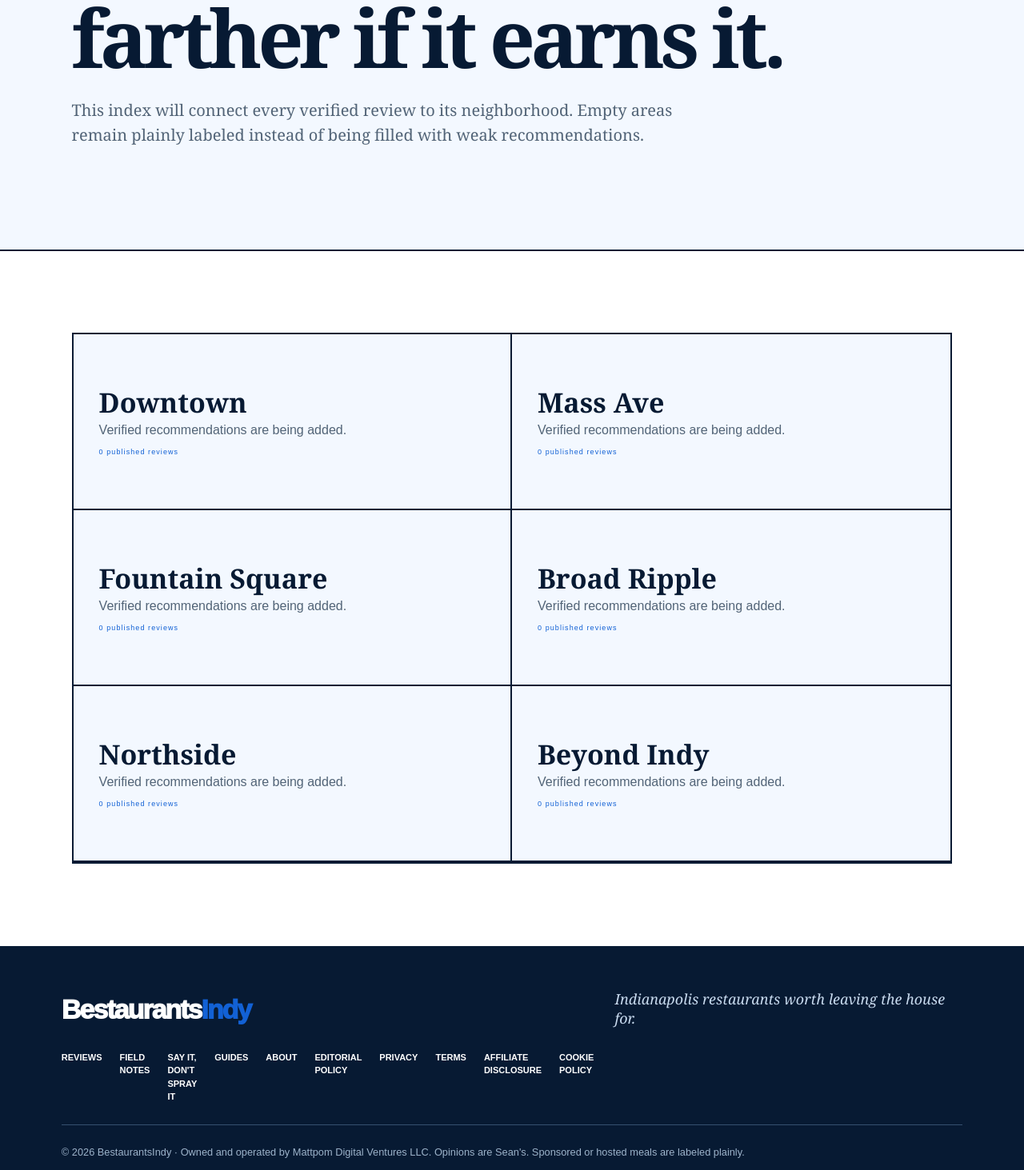
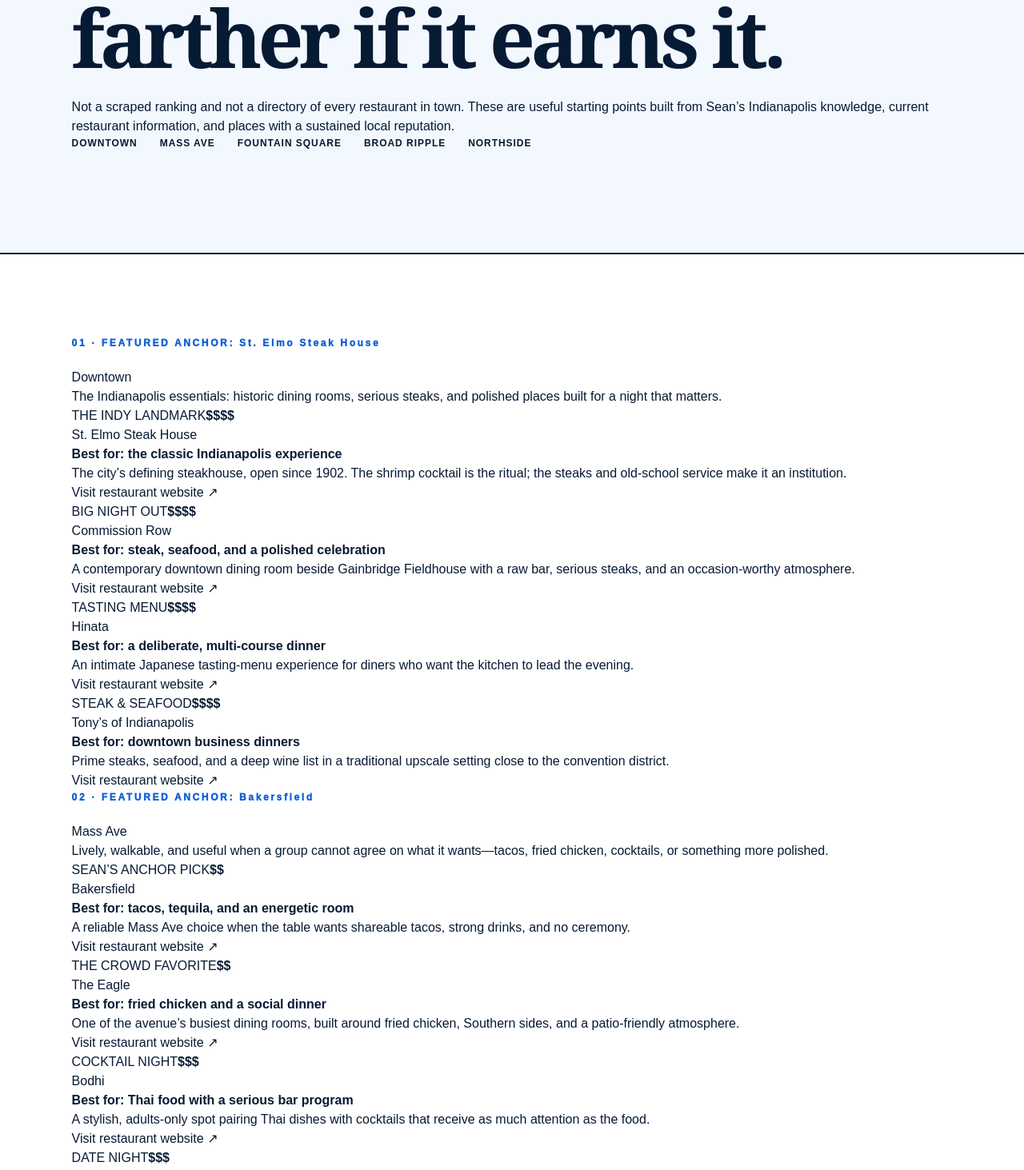
Before and after one commit to mattpom/bestaurantsindy, a Next.js app: page /neighborhoods in a window 1280 px wide. Shown: the part 340-1803 px from the top of the page at 80% size. Built offline with nearby package versions, Linux system fonts and the light colour scheme.

Commit message:
Build functional curated neighborhood dining guide

```diff
--- a/app/neighborhoods/page.tsx
+++ b/app/neighborhoods/page.tsx
@@ -1,4 +1,109 @@
 import {SiteFooter,SiteHeader} from "../../components/SiteChrome";
-const areas=["Downtown","Mass Ave","Fountain Square","Broad Ripple","Northside","Beyond Indy"];
-export const metadata={title:"Indianapolis Neighborhood Dining | BestaurantsIndy"};
-export default function Neighborhoods(){return <main><SiteHeader/><section className="pageHero"><p className="eyebrow">BROWSE BY NEIGHBORHOOD</p><h1>Start close. Drive farther if it earns it.</h1><p>This index will connect every verified review to its neighborhood. Empty areas remain plainly labeled instead of being filled with weak recommendations.</p></section><section className="contentPage"><div className="neighborhoodIndex">{areas.map(x=><article key={x}><h2>{x}</h2><p>Verified recommendations are being added.</p><span>0 published reviews</span></article>)}</div></section><SiteFooter/></main>}
+
+const areas = [
+  {
+    id: "downtown",
+    name: "Downtown",
+    intro: "The Indianapolis essentials: historic dining rooms, serious steaks, and polished places built for a night that matters.",
+    anchor: "St. Elmo Steak House",
+    restaurants: [
+      {name:"St. Elmo Steak House", label:"THE INDY LANDMARK", best:"Best for: the classic Indianapolis experience", note:"The city’s defining steakhouse, open since 1902. The shrimp cocktail is the ritual; the steaks and old-school service make it an institution.", price:"$$$$", href:"https://www.stelmos.com/"},
+      {name:"Commission Row", label:"BIG NIGHT OUT", best:"Best for: steak, seafood, and a polished celebration", note:"A contemporary downtown dining room beside Gainbridge Fieldhouse with a raw bar, serious steaks, and an occasion-worthy atmosphere.", price:"$$$$", href:"https://www.commissionrow.com/"},
+      {name:"Hinata", label:"TASTING MENU", best:"Best for: a deliberate, multi-course dinner", note:"An intimate Japanese tasting-menu experience for diners who want the kitchen to lead the evening.", price:"$$$$", href:"https://www.hinataindy.com/"},
+      {name:"Tony’s of Indianapolis", label:"STEAK & SEAFOOD", best:"Best for: downtown business dinners", note:"Prime steaks, seafood, and a deep wine list in a traditional upscale setting close to the convention district.", price:"$$$$", href:"https://tonysofindianapolis.com/"}
+    ]
+  },
+  {
+    id: "mass-ave",
+    name: "Mass Ave",
+    intro: "Lively, walkable, and useful when a group cannot agree on what it wants—tacos, fried chicken, cocktails, or something more polished.",
+    anchor: "Bakersfield",
+    restaurants: [
+      {name:"Bakersfield", label:"SEAN’S ANCHOR PICK", best:"Best for: tacos, tequila, and an energetic room", note:"A reliable Mass Ave choice when the table wants shareable tacos, strong drinks, and no ceremony.", price:"$$", href:"https://www.bakersfieldtacos.com/"},
+      {name:"The Eagle", label:"THE CROWD FAVORITE", best:"Best for: fried chicken and a social dinner", note:"One of the avenue’s busiest dining rooms, built around fried chicken, Southern sides, and a patio-friendly atmosphere.", price:"$$", href:"https://www.eaglerestaurant.com/"},
+      {name:"Bodhi", label:"COCKTAIL NIGHT", best:"Best for: Thai food with a serious bar program", note:"A stylish, adults-only spot pairing Thai dishes with cocktails that receive as much attention as the food.", price:"$$$", href:"https://www.bodhi-indy.com/"},
+      {name:"Livery", label:"DATE NIGHT", best:"Best for: Latin-inspired plates and rooftop drinks", note:"A converted livery stable with a strong setting, shareable dishes, and one of the district’s better date-night formulas.", price:"$$$", href:"https://www.livery-restaurant.com/"}
+    ]
+  },
+  {
+    id: "fountain-square",
+    name: "Fountain Square",
+    intro: "Fountain Square and neighboring Fletcher Place share one food corridor. The boundary matters on a map; it matters less when deciding where to eat.",
+    anchor: "Bluebeard",
+    restaurants: [
+      {name:"Bluebeard", label:"NEAR FOUNTAIN SQUARE · FLETCHER PLACE", best:"Best for: a changing menu and one of Indy’s strongest kitchens", note:"Contemporary American cooking in a converted warehouse, supported by Amelia’s bread and a menu that rewards curiosity.", price:"$$$", href:"https://bluebeardindy.com/"},
+      {name:"Geraldine’s Supper Club", label:"SUPPER CLUB", best:"Best for: steaks, seafood, and old-school atmosphere", note:"A throwback dining room with live-jazz energy, classic cocktails, and a menu designed for a full evening out.", price:"$$$$", href:"https://www.geraldinesindy.com/"},
+      {name:"Kuma’s Corner", label:"BURGERS", best:"Best for: oversized burgers and heavy-metal attitude", note:"Big, unapologetic burgers in the heart of Fountain Square. Go hungry and do not plan a light meal afterward.", price:"$$", href:"https://kumascorner.com/location/indianapolis/"},
+      {name:"Aroma Indian Cuisine", label:"INDIAN", best:"Best for: bold Indian cooking near the Cultural Trail", note:"A strong Virginia Avenue option for curries, tandoori dishes, and a meal with more range than another burger-and-beer stop.", price:"$$", href:"https://aromaindy.com/"}
+    ]
+  },
+  {
+    id: "broad-ripple",
+    name: "Broad Ripple",
+    intro: "More than bars: long-running neighborhood institutions, patios, brunch, Italian dinners, and restaurants that work on an ordinary Tuesday.",
+    anchor: "Ambrosia",
+    restaurants: [
+      {name:"Ambrosia", label:"SEAN’S ANCHOR PICK", best:"Best for: Italian dinner with neighborhood history", note:"The Pizzi family has served Italian food in Indianapolis since 1979. It remains polished enough for an occasion without losing its neighborhood character.", price:"$$$", href:"https://www.ambrosiaindy.com/"},
+      {name:"Petite Chou", label:"FRENCH BISTRO", best:"Best for: brunch, crepes, and a relaxed date", note:"A French-inspired Broad Ripple staple that works from breakfast through dinner, with one of the neighborhood’s most inviting patios.", price:"$$", href:"https://www.petitechoubistro.com/"},
+      {name:"Canal Bistro", label:"MEDITERRANEAN", best:"Best for: patio dining beside the canal", note:"Lebanese- and Egyptian-influenced food with a canal-side patio that gives the restaurant a genuine sense of place.", price:"$$", href:"https://www.canal-bistro.com/"},
+      {name:"Fire by the Monon", label:"CASUAL LOCAL", best:"Best for: an easy neighborhood meal", note:"American comfort food near the Monon Trail, with grilled flavors and the kind of relaxed room that encourages repeat visits.", price:"$$", href:"https://firebythemonon.com/"}
+    ]
+  },
+  {
+    id: "northside",
+    name: "Northside",
+    intro: "College Avenue favorites and destination dining farther north—places that justify leaving downtown and making a reservation.",
+    anchor: "Northside Social & Delicia",
+    restaurants: [
+      {name:"Delicia", label:"SEAN LOVES THIS ONE", best:"Best for: New Latin cooking and cocktails", note:"Latin American, Caribbean, and Spanish influences come together in one of College Avenue’s most distinctive dining rooms.", price:"$$$", href:"https://www.deliciaindy.com/"},
+      {name:"The Northside Social", label:"NEIGHBORHOOD FAVORITE", best:"Best for: approachable food and a comfortable night out", note:"A polished but unpretentious College Avenue restaurant with seasonal American cooking, cocktails, and the feel of a dependable local favorite.", price:"$$$", href:"https://www.northsidesocial.com/"},
+      {name:"Late Harvest Kitchen", label:"DESTINATION DINNER", best:"Best for: seasonal Midwestern cooking", note:"A northside destination with a seasonal menu, a warm dining room, and a reputation built on careful, ingredient-driven cooking.", price:"$$$", href:"https://www.lateharvestkitchen.com/"},
+      {name:"Provision", label:"MODERN UPSCALE", best:"Best for: a celebration north of downtown", note:"A modern American restaurant at Ironworks with an upscale dining room, rooftop setting, and a menu suited to special occasions.", price:"$$$$", href:"https://www.provision-restaurant.com/"}
+    ]
+  }
+];
+
+export const metadata={
+  title:"Best Restaurants by Indianapolis Neighborhood | BestaurantsIndy",
+  description:"Curated Indianapolis restaurant picks for Downtown, Mass Ave, Fountain Square, Broad Ripple, and the Northside."
+};
+
+export default function Neighborhoods(){
+  return <main>
+    <SiteHeader/>
+    <section className="pageHero neighborhoodHero">
+      <p className="eyebrow">BESTAURANTSINDY NEIGHBORHOOD PICKS</p>
+      <h1>Start close. Drive farther if it earns it.</h1>
+      <p>Not a scraped ranking and not a directory of every restaurant in town. These are useful starting points built from Sean’s Indianapolis knowledge, current restaurant information, and places with a sustained local reputation.</p>
+      <nav className="neighborhoodJump" aria-label="Jump to a neighborhood">
+        {areas.map(area=><a key={area.id} href={'#'+area.id}>{area.name}</a>)}
+      </nav>
+    </section>
+
+    <section className="contentPage neighborhoodGuide">
+      {areas.map((area,index)=><section className="neighborhoodSection" id={area.id} key={area.id}>
+        <div className="neighborhoodSectionHead">
+          <p className="eyebrow">0{index+1} · FEATURED ANCHOR: {area.anchor}</p>
+          <h2>{area.name}</h2>
+          <p>{area.intro}</p>
+        </div>
+        <div className="restaurantPickGrid">
+          {area.restaurants.map((restaurant,i)=><article className={i===0?"restaurantPick featuredPick":"restaurantPick"} key={restaurant.name}>
+            <div className="pickTop"><span>{restaurant.label}</span><b>{restaurant.price}</b></div>
+            <h3>{restaurant.name}</h3>
+            <strong>{restaurant.best}</strong>
+            <p>{restaurant.note}</p>
+            <a href={restaurant.href} target="_blank" rel="noreferrer">Visit restaurant website ↗</a>
+          </article>)}
+        </div>
+      </section>)}
+
+      <aside className="neighborhoodMethod">
+        <p className="eyebrow">HOW THESE PICKS WORK</p>
+        <h2>Recommendations, not manufactured reviews.</h2>
+        <p>Restaurants Sean has specifically identified are marked as anchor picks. The supporting choices are researched neighborhood recommendations—not claims that Sean personally reviewed every meal. As full BestaurantsIndy reviews are published, they will replace the external links.</p>
+      </aside>
+    </section>
+    <SiteFooter/>
+  </main>
+}
```
